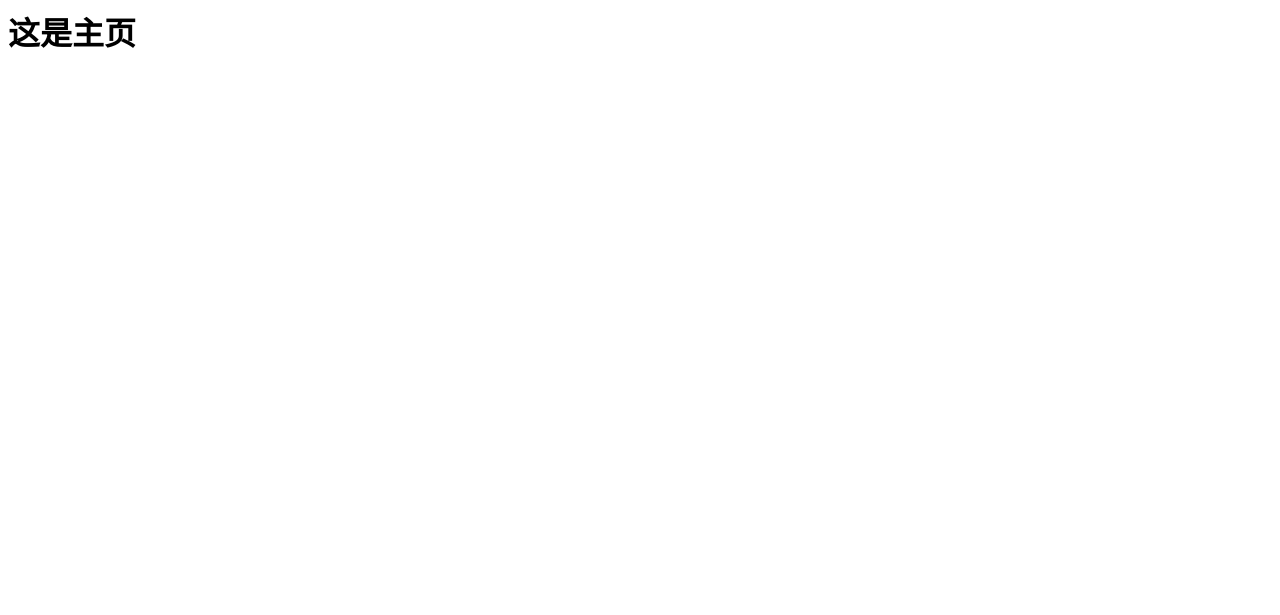
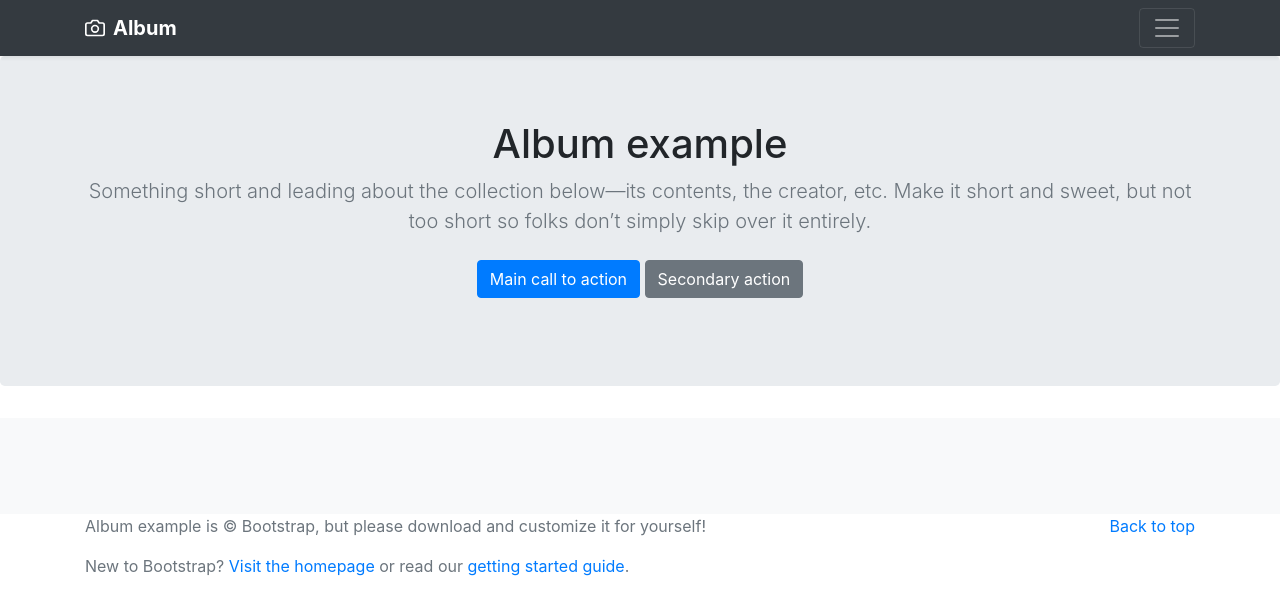
Before and after one commit to 1822163549/portolio, a Django app: page / in a window 1280 px wide. Before the commit the part shown is almost empty. Shown: the top 615 px of the page. Run offline with Django 3.2, Linux system fonts and the light colour scheme; data that the repository does not hold is empty; some libraries are stand-ins or nearby versions.

Commit message:
添加了HTML模块，并加入了CSS配置和JavaScript配置文件在  getbootstrap.com  查找

```diff
--- a/templates/home.html
+++ b/templates/home.html
@@ -1 +1,125 @@
-<h1>这是主页</h1>
+<!--<h1>这是主页</h1>-->
+
+
+
+
+<!doctype html>
+<html lang="en">
+  <head>
+    <meta charset="utf-8">
+    <meta name="viewport" content="width=device-width, initial-scale=1, shrink-to-fit=no">
+    <meta name="description" content="">
+    <meta name="author" content="Mark Otto, Jacob Thornton, and Bootstrap contributors">
+    <meta name="generator" content="Jekyll v3.8.5">
+    <title>Album example · Bootstrap</title>
+
+    <link rel="canonical" href="https://getbootstrap.com/docs/4.3/examples/album/">
+
+    <!-- Bootstrap core CSS -->
+<link rel="stylesheet" href="https://stackpath.bootstrapcdn.com/bootstrap/4.3.1/css/bootstrap.min.css" integrity="sha384-ggOyR0iXCbMQv3Xipma34MD+dH/1fQ784/j6cY/iJTQUOhcWr7x9JvoRxT2MZw1T" crossorigin="anonymous">
+
+
+    <style>
+      .bd-placeholder-img {
+        font-size: 1.125rem;
+        text-anchor: middle;
+        -webkit-user-select: none;
+        -moz-user-select: none;
+        -ms-user-select: none;
+        user-select: none;
+      }
+
+      @media (min-width: 768px) {
+        .bd-placeholder-img-lg {
+          font-size: 3.5rem;
+        }
+      }
+    </style>
+    <!-- Custom styles for this template -->
+    <link href="album.css" rel="stylesheet">
+  </head>
+  <body>
+    <header>
+  <div class="collapse bg-dark" id="navbarHeader">
+    <div class="container">
+      <div class="row">
+        <div class="col-sm-8 col-md-7 py-4">
+          <h4 class="text-white">About</h4>
+          <p class="text-muted">Add some information about the album below, the author, or any other background context. Make it a few sentences long so folks can pick up some informative tidbits. Then, link them off to some social networking sites or contact information.</p>
+        </div>
+        <div class="col-sm-4 offset-md-1 py-4">
+          <h4 class="text-white">Contact</h4>
+          <ul class="list-unstyled">
+            <li><a href="#" class="text-white">Follow on Twitter</a></li>
+            <li><a href="#" class="text-white">Like on Facebook</a></li>
+            <li><a href="#" class="text-white">Email me</a></li>
+          </ul>
+        </div>
+      </div>
+    </div>
+  </div>
+  <div class="navbar navbar-dark bg-dark shadow-sm">
+    <div class="container d-flex justify-content-between">
+      <a href="#" class="navbar-brand d-flex align-items-center">
+        <svg xmlns="http://www.w3.org/2000/svg" width="20" height="20" fill="none" stroke="currentColor" stroke-linecap="round" stroke-linejoin="round" stroke-width="2" aria-hidden="true" class="mr-2" viewBox="0 0 24 24" focusable="false"><path d="M23 19a2 2 0 0 1-2 2H3a2 2 0 0 1-2-2V8a2 2 0 0 1 2-2h4l2-3h6l2 3h4a2 2 0 0 1 2 2z"/><circle cx="12" cy="13" r="4"/></svg>
+        <strong>Album</strong>
+      </a>
+      <button class="navbar-toggler" type="button" data-toggle="collapse" data-target="#navbarHeader" aria-controls="navbarHeader" aria-expanded="false" aria-label="Toggle navigation">
+        <span class="navbar-toggler-icon"></span>
+      </button>
+    </div>
+  </div>
+</header>
+
+<main role="main">
+
+  <section class="jumbotron text-center">
+    <div class="container">
+      <h1 class="jumbotron-heading">Album example</h1>
+      <p class="lead text-muted">Something short and leading about the collection below—its contents, the creator, etc. Make it short and sweet, but not too short so folks don’t simply skip over it entirely.</p>
+      <p>
+        <a href="#" class="btn btn-primary my-2">Main call to action</a>
+        <a href="#" class="btn btn-secondary my-2">Secondary action</a>
+      </p>
+    </div>
+  </section>
+
+  <div class="album py-5 bg-light">
+    <div class="container">
+
+      <div class="row">
+        {% for app in apps.all %}
+        <div class="col-md-4">
+          <div class="card mb-4 shadow-sm">
+            <img class="card-img-top" src="{{ app.image.url }}" >
+            <div class="card-body">
+              <p class="card-text">{{ app.description }}</p>
+              <div class="d-flex justify-content-between align-items-center">
+            </div>
+          </div>
+        </div>
+      </div>
+      {% endfor %}
+    </div>
+  </div>
+
+</main>
+
+<footer class="text-muted">
+  <div class="container">
+    <p class="float-right">
+      <a href="#">Back to top</a>
+    </p>
+    <p>Album example is &copy; Bootstrap, but please download and customize it for yourself!</p>
+    <p>New to Bootstrap? <a href="https://getbootstrap.com/">Visit the homepage</a> or read our <a href="/docs/4.3/getting-started/introduction/">getting started guide</a>.</p>
+  </div>
+</footer>
+
+<!--			javaScript
+===========================================================   -->
+<script src="https://code.jquery.com/jquery-3.3.1.slim.min.js" integrity="sha384-q8i/X+965DzO0rT7abK41JStQIAqVgRVzpbzo5smXKp4YfRvH+8abtTE1Pi6jizo" crossorigin="anonymous"></script>
+<script src="https://cdnjs.cloudflare.com/ajax/libs/popper.js/1.14.7/umd/popper.min.js" integrity="sha384-UO2eT0CpHqdSJQ6hJty5KVphtPhzWj9WO1clHTMGa3JDZwrnQq4sF86dIHNDz0W1" crossorigin="anonymous"></script>
+<script src="https://stackpath.bootstrapcdn.com/bootstrap/4.3.1/js/bootstrap.min.js" integrity="sha384-JjSmVgyd0p3pXB1rRibZUAYoIIy6OrQ6VrjIEaFf/nJGzIxFDsf4x0xIM+B07jRM" crossorigin="anonymous"></script>
+
+
+</html>
```
